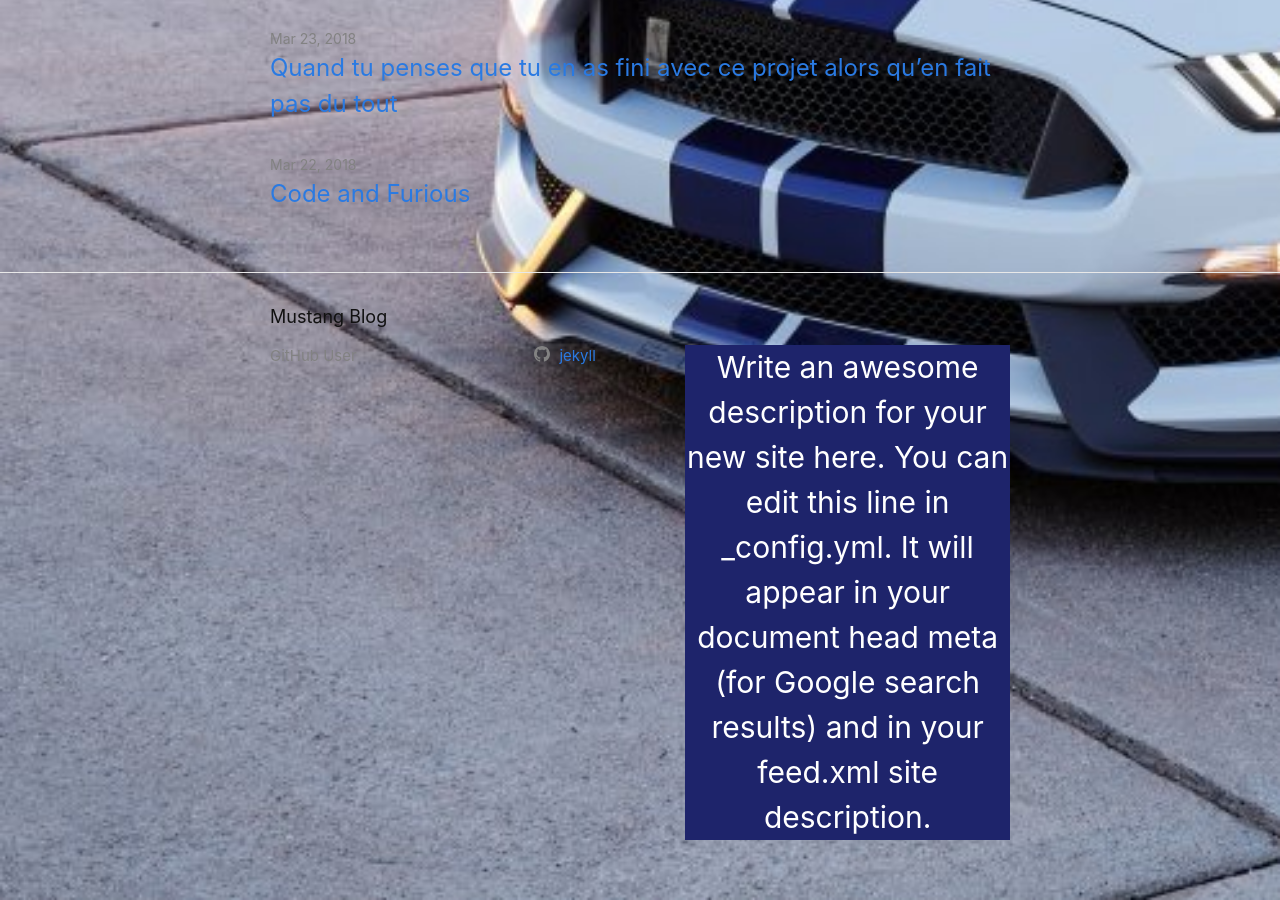
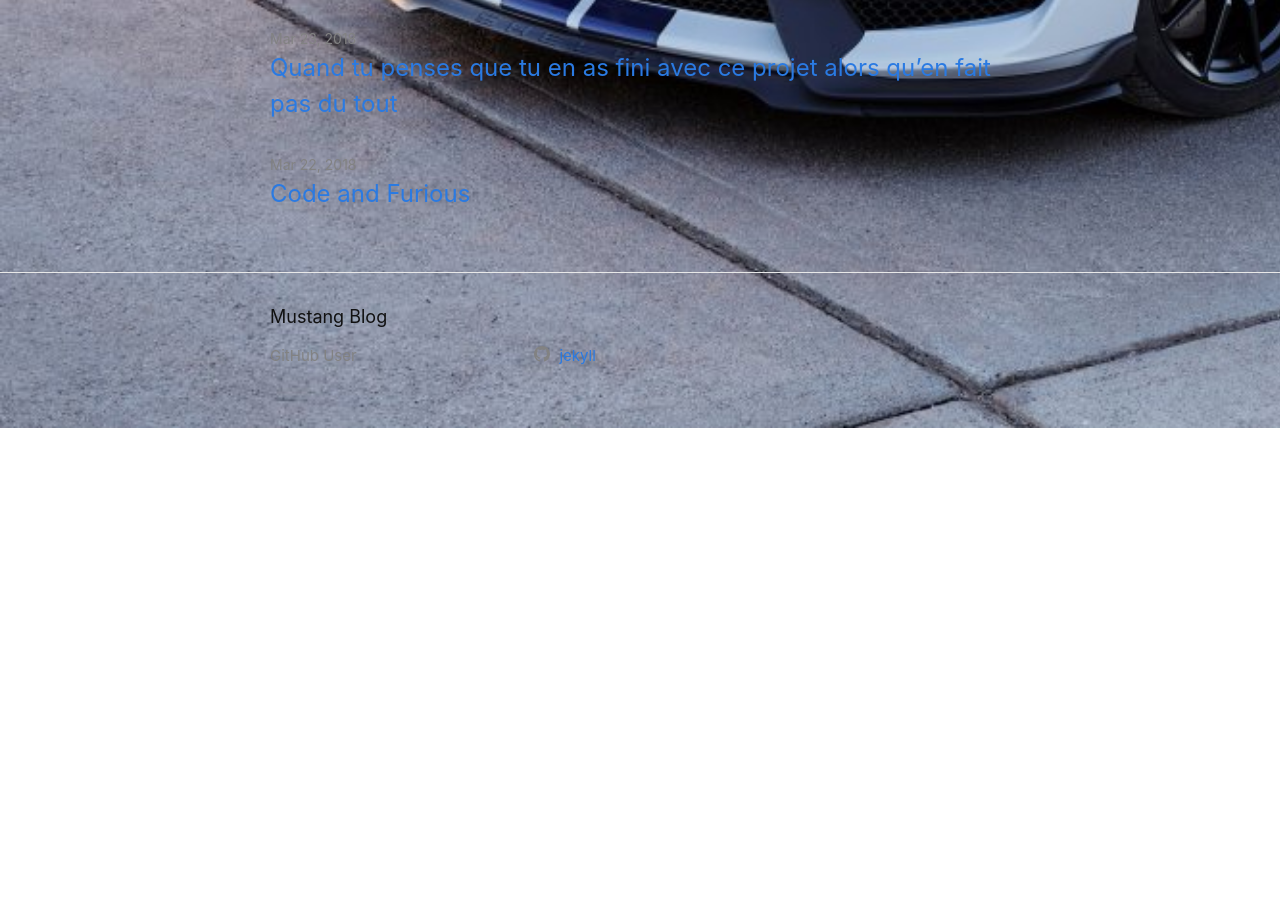
Before and after one commit to Canonball85/Mustang, a Jekyll site: the page built from index.md, in a window 1280 px wide and 900 px high, scrolled down 957 px. Built offline with Jekyll 4.4.1, drawn with Linux system fonts in a browser that asks for light colours; our own code applies the rules of GitHub Pages for plain Markdown files; after the commit the page ends 1385 px from its top, so only the background shows below that.

Commit message:
restore travaux 11h30

```diff
--- a/_config.yml
+++ b/_config.yml
@@ -12,10 +12,8 @@
 
 author: GitHub User
 email:
-description: > # this means to ignore newlines until "twitter_username:"
-  Write an awesome description for your new site here. You can edit this
-  line in _config.yml. It will appear in your document head meta (for
-  Google search results) and in your feed.xml site description.
+description:
+
 
 # social links
 twitter_username:
```
